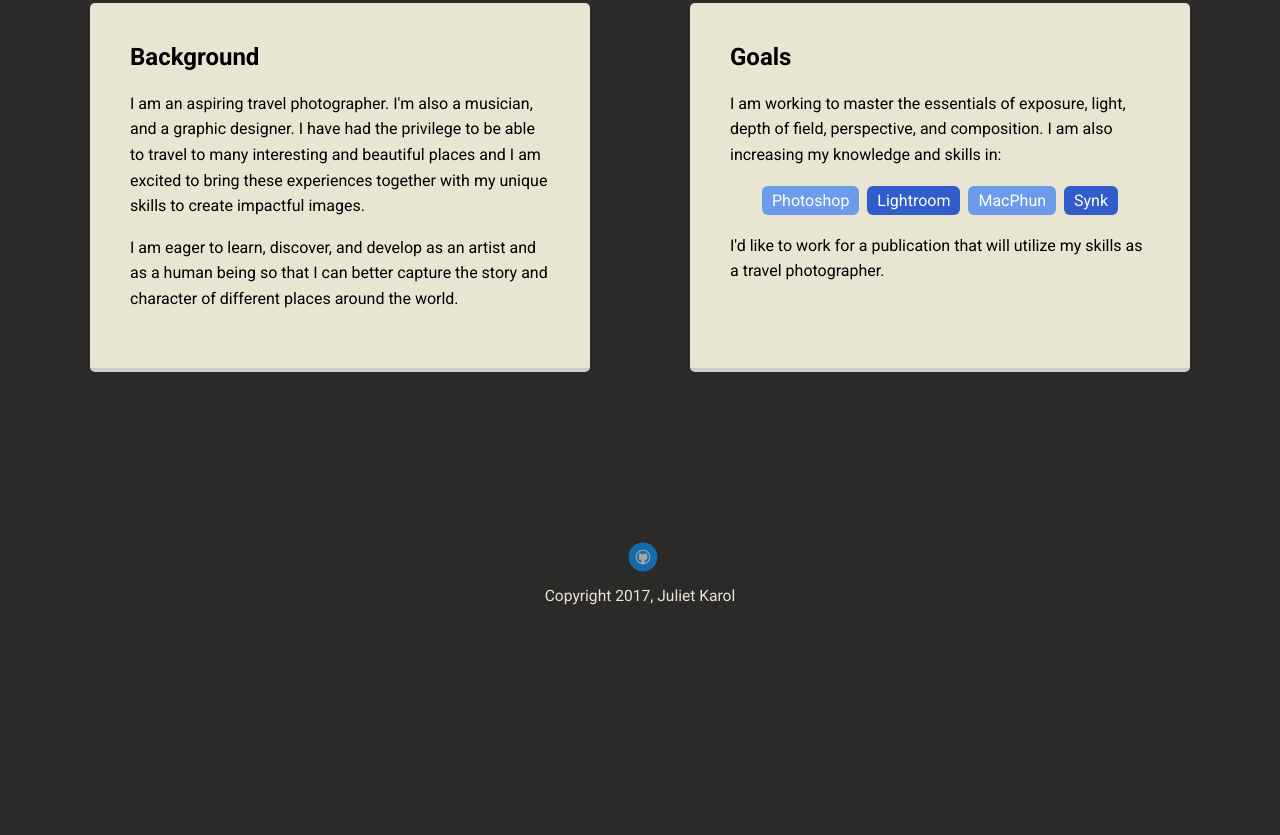
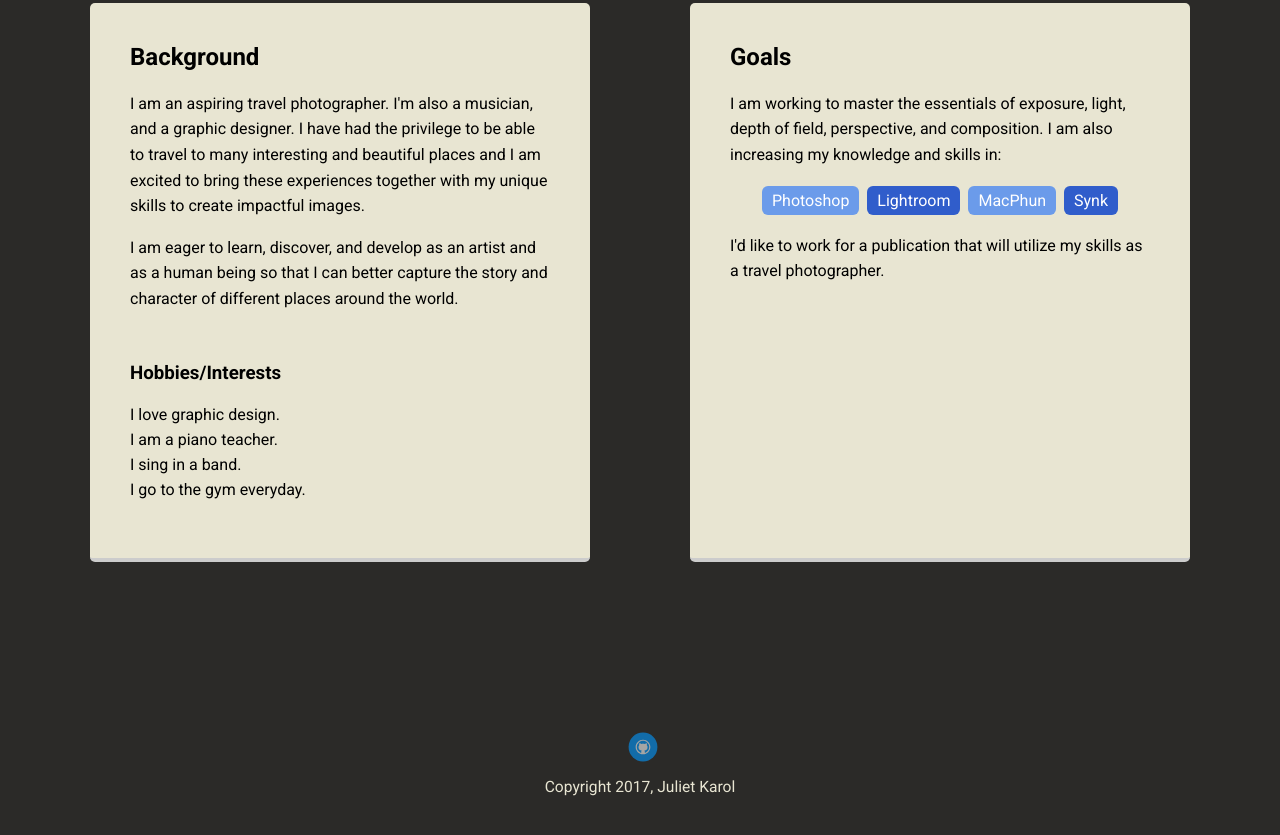
Before and after one commit to JayDaGoAt/Unit-1-Profile-Page-Project, a plain HTML site: page index.html in a window 1280 px wide. Shown: the part 571-1406 px from the top of the page. Before the commit the page ends 1272 px from the top, so only its background shows below. Drawn offline with Linux system fonts and the light colour scheme; a web font is replaced by a local one.

Commit message:
added hobbies section and reduce image size

```diff
--- a/index.html
+++ b/index.html
@@ -27,6 +27,13 @@
         <h2>Background</h2>
         <p>I am an aspiring travel photographer. I'm also a musician, and a graphic designer. I have had the privilege to be able to travel to many interesting and beautiful places and I am excited to bring these experiences together with my unique skills to create impactful images.</p>
         <p>I am eager to learn, discover, and develop as an artist and as a human being so that I can better capture the story and character of different places around the world.</p>
+        <h3>Hobbies/Interests</h3>
+        <ul class="hobbies">
+          <li>I love graphic design.</li>
+          <li>I am a piano teacher.</li>
+          <li>I sing in a band.</li>
+          <li>I go to the gym everyday.</li>
+        </ul>
       </div>
 
       <div class="card">
--- a/styles.css
+++ b/styles.css
@@ -126,6 +126,17 @@ ul.skills {
 
 .skills li:nth-child(odd) {
   background: #6b9bea;
+}
+
+h3 {
+  margin-top: 50px;
+}
+
+.hobbies {
+	list-style: none;
+	line-height: 25px;
+	padding-left: 0;
+	maragin-top: 0;
 }
 
 /*gallery page styles*/
```
Also changed, not shown: 1 other file.
